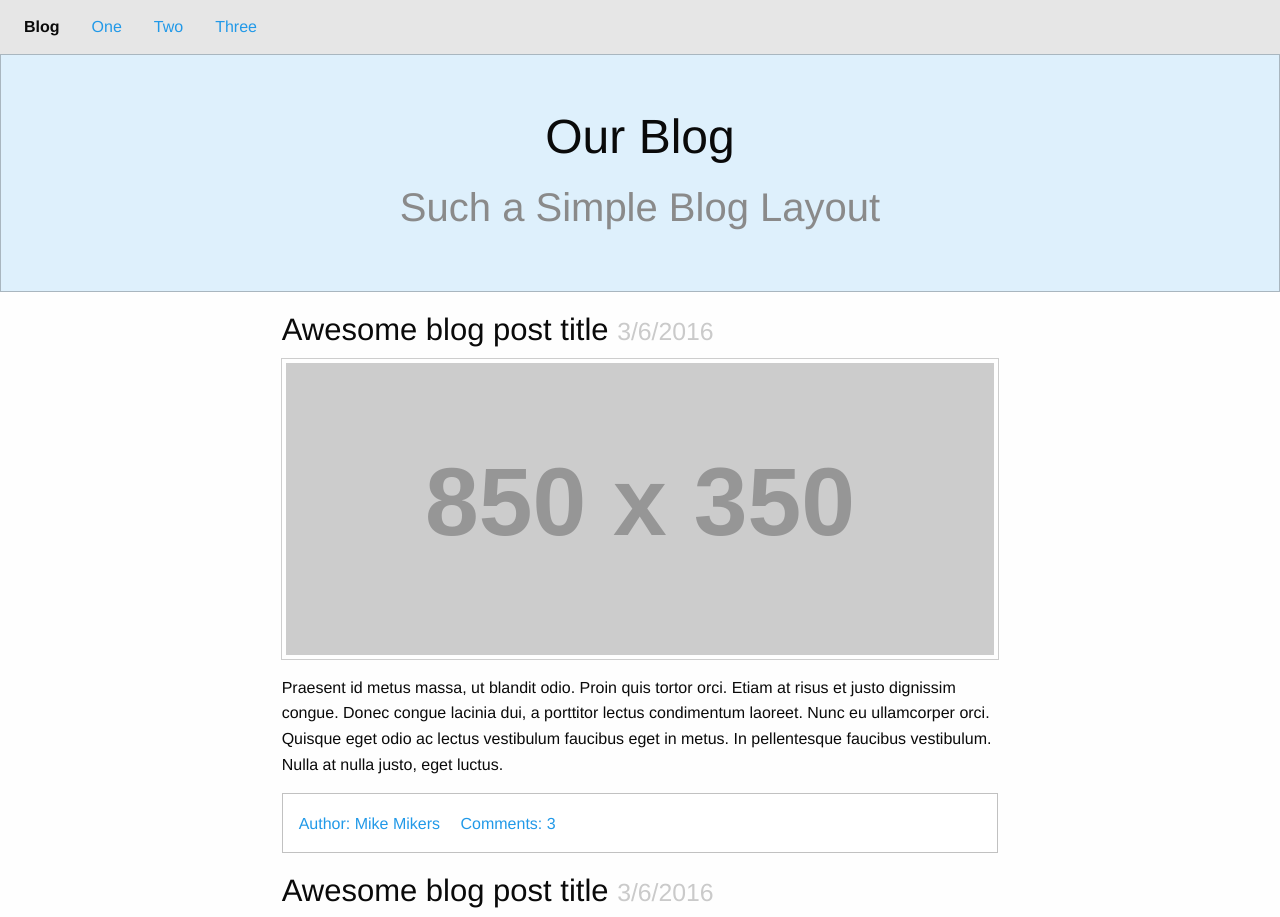
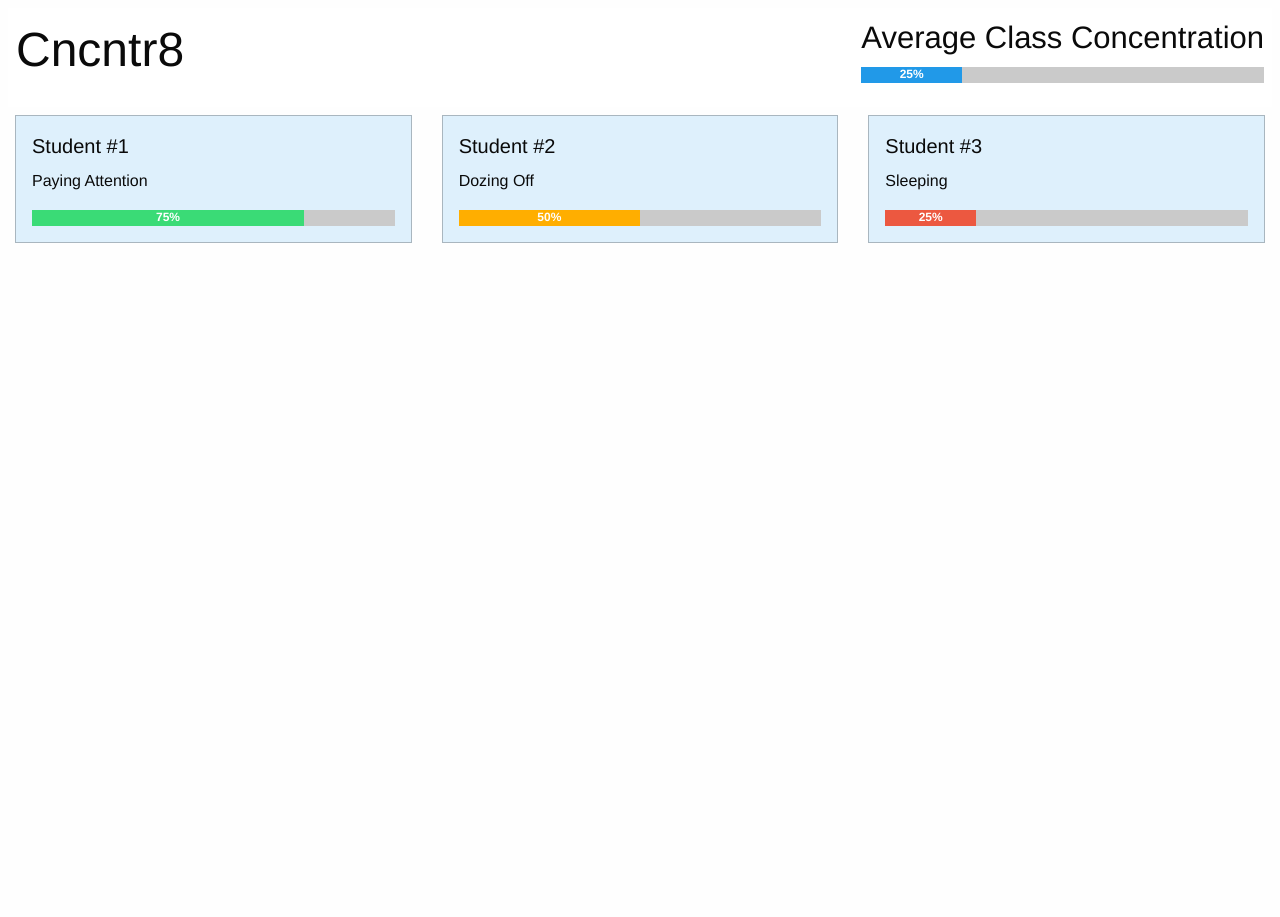
Before and after one commit to cncntr8/cncntr8-client, a plain HTML site: page simple-blog.html in a window 1280 px wide. Shown: the top 917 px of the page. After the commit the page ends 808 px from the top, so only its background shows below. Drawn offline with nearby package versions, Linux system fonts and the light colour scheme; placeholder pictures from the web are drawn by us; some icons are missing.

Commit message:
tenatative ui

```diff
--- a/css/app.css
+++ b/css/app.css
@@ -0,0 +1,7 @@
+p,h3,li{
+	font-family: 'Source Sans Pro', Helvetica, sans-serif;
+	}
+.top-bar{
+	margin:0.5rem;
+	background-color: #FFFFFF;
+}
--- a/simple-blog.html
+++ b/simple-blog.html
@@ -4,8 +4,9 @@
 <head>
     <meta charset="utf-8" />
     <meta name="viewport" content="width=device-width, initial-scale=1.0" />
-    <title>Foundation | Welcome</title>
+    <title>cncntr8</title>
     <link rel="stylesheet" href="css/foundation.css">
+    <link rel="stylesheet" href="css/app.css">
     <link href='http://cdnjs.cloudflare.com/ajax/libs/foundicons/3.0.0/foundation-icons.css' rel='stylesheet' type='text/css'>
 
 </head>
@@ -14,79 +15,58 @@
 
     <div class="top-bar">
         <div class="top-bar-left">
-            <ul class="menu">
-                <li class="menu-text">Blog</li>
-                <li><a href="#">One</a>
-                </li>
-                <li><a href="#">Two</a>
-                </li>
-                <li><a href="#">Three</a>
-                </li>
-            </ul>
+            <h1>Cncntr8</h1>
+        </div>
+        <div class="top-bar-right">
+            <h3>Average Class Concentration</h3>
+            <div class="progress" role="progressbar" tabindex="0" aria-valuenow="20" aria-valuemin="0" aria-valuetext="25 percent" aria-valuemax="100">
+			  				<span class="progress-meter" style="width: 25%">
+			    				<p class="progress-meter-text">25%</p>
+			  				</span>
+						</div>
+
         </div>
     </div>
 
-    <div class="callout large primary">
-        <div class="row column text-center">
-            <h1>Our Blog</h1>
-            <h2 class="subheader">Such a Simple Blog Layout</h2>
-        </div>
-    </div>
+    <div class="large-4 medium-4 small-4 columns">
+            <div class="primary callout">
+              <h5>Student #1</h5>
+			  <p>Paying Attention</p>
 
-    <div class="row medium-8 large-7 columns">
-        <div class="blog-post">
-            <h3>Awesome blog post title <small>3/6/2016</small></h3>
-            <img class="thumbnail" src="http://placehold.it/850x350">
-            <p>Praesent id metus massa, ut blandit odio. Proin quis tortor orci. Etiam at risus et justo dignissim congue. Donec congue lacinia dui, a porttitor lectus condimentum laoreet. Nunc eu ullamcorper orci. Quisque eget odio ac lectus vestibulum faucibus eget in metus. In pellentesque faucibus vestibulum. Nulla at nulla justo, eget luctus.</p>
-            <div class="callout">
-                <ul class="menu simple">
-                    <li><a href="#">Author: Mike Mikers</a>
-                    </li>
-                    <li><a href="#">Comments: 3</a>
-                    </li>
-                </ul>
+			   <div class="progress success" role="progressbar" tabindex="0" aria-valuenow="20" aria-valuemin="0" aria-valuetext="75 percent" aria-valuemax="100">
+			  				<span class="progress-meter" style="width: 75%">
+			    				<p class="progress-meter-text">75%</p>
+			  				</span>
+						</div>
+			        </div>
             </div>
-        </div>
-        <div class="blog-post">
-            <h3>Awesome blog post title <small>3/6/2016</small></h3>
-            <img class="thumbnail" src="http://placehold.it/850x350">
-            <p>Praesent id metus massa, ut blandit odio. Proin quis tortor orci. Etiam at risus et justo dignissim congue. Donec congue lacinia dui, a porttitor lectus condimentum laoreet. Nunc eu ullamcorper orci. Quisque eget odio ac lectus vestibulum faucibus eget in metus. In pellentesque faucibus vestibulum. Nulla at nulla justo, eget luctus.</p>
-            <div class="callout">
-                <ul class="menu simple">
-                    <li><a href="#">Author: Mike Mikers</a>
-                    </li>
-                    <li><a href="#">Comments: 3</a>
-                    </li>
-                </ul>
+
+    <div class="large-4 medium-4 small-4 columns">
+            <div class="primary callout">
+              <h5>Student #2</h5>
+			  <p>Dozing Off</p>
+
+			   <div class="progress warning" role="progressbar" tabindex="0" aria-valuenow="20" aria-valuemin="0" aria-valuetext="50 percent" aria-valuemax="100">
+			  				<span class="progress-meter" style="width: 50%">
+			    				<p class="progress-meter-text">50%</p>
+			  				</span>
+						</div>
+			        </div>
             </div>
-        </div>
-        <div class="blog-post">
-            <h3>Awesome blog post title <small>3/6/2016</small></h3>
-            <img class="thumbnail" src="http://placehold.it/850x350">
-            <p>Praesent id metus massa, ut blandit odio. Proin quis tortor orci. Etiam at risus et justo dignissim congue. Donec congue lacinia dui, a porttitor lectus condimentum laoreet. Nunc eu ullamcorper orci. Quisque eget odio ac lectus vestibulum faucibus eget in metus. In pellentesque faucibus vestibulum. Nulla at nulla justo, eget luctus.</p>
-            <div class="callout">
-                <ul class="menu simple">
-                    <li><a href="#">Author: Mike Mikers</a>
-                    </li>
-                    <li><a href="#">Comments: 3</a>
-                    </li>
-                </ul>
+
+    <div class="large-4 medium-4 small-4 columns">
+            <div class="primary callout">
+              <h5>Student #3</h5>
+			  <p>Sleeping</p>
+
+			   <div class="progress alert" role="progressbar" tabindex="0" aria-valuenow="20" aria-valuemin="0" aria-valuetext="25 percent" aria-valuemax="100">
+			  				<span class="progress-meter" style="width: 25%">
+			    				<p class="progress-meter-text">25%</p>
+			  				</span>
+						</div>
+			        </div>
             </div>
-        </div>
-        <div class="blog-post">
-            <h3>Awesome blog post title <small>3/6/2016</small></h3>
-            <img class="thumbnail" src="http://placehold.it/850x350">
-            <p>Praesent id metus massa, ut blandit odio. Proin quis tortor orci. Etiam at risus et justo dignissim congue. Donec congue lacinia dui, a porttitor lectus condimentum laoreet. Nunc eu ullamcorper orci. Quisque eget odio ac lectus vestibulum faucibus eget in metus. In pellentesque faucibus vestibulum. Nulla at nulla justo, eget luctus.</p>
-            <div class="callout">
-                <ul class="menu simple">
-                    <li><a href="#">Author: Mike Mikers</a>
-                    </li>
-                    <li><a href="#">Comments: 3</a>
-                    </li>
-                </ul>
-            </div>
-        </div>
-    </div>
+
     <script src="https://code.jquery.com/jquery-2.1.4.min.js"></script>
     <script src="js/vendor/foundation.js"></script>
     <script>
```
Also changed, not shown: js/app.js (+41 -0 lines).
